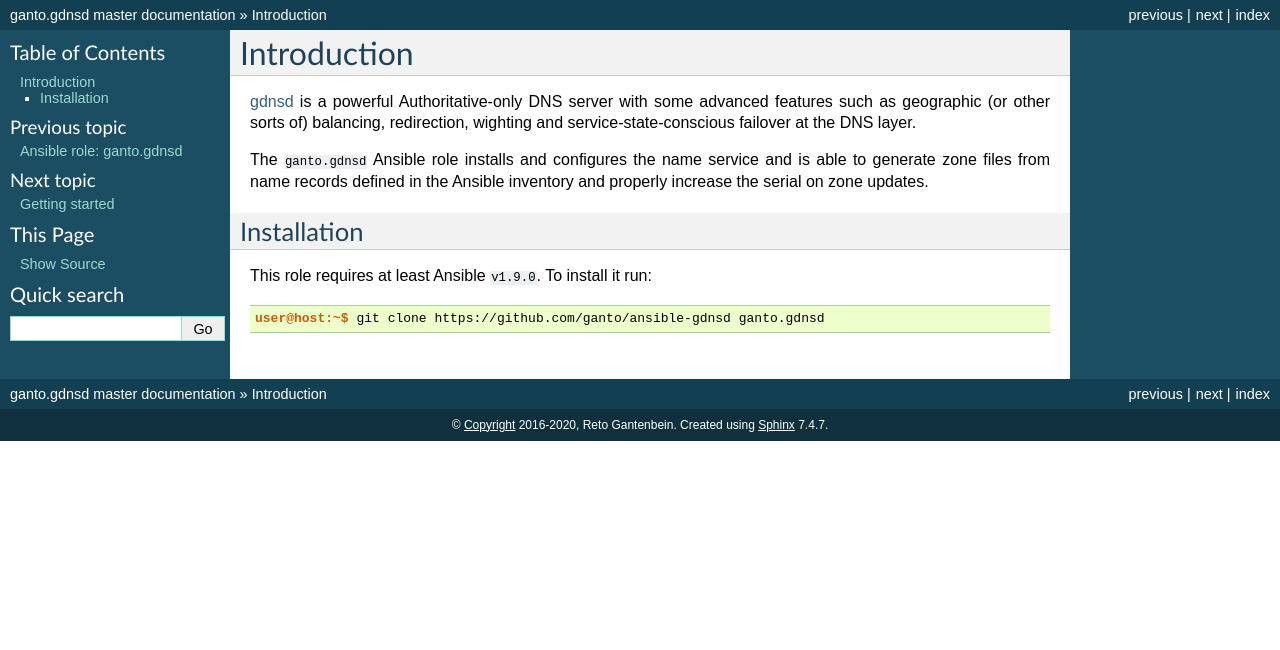
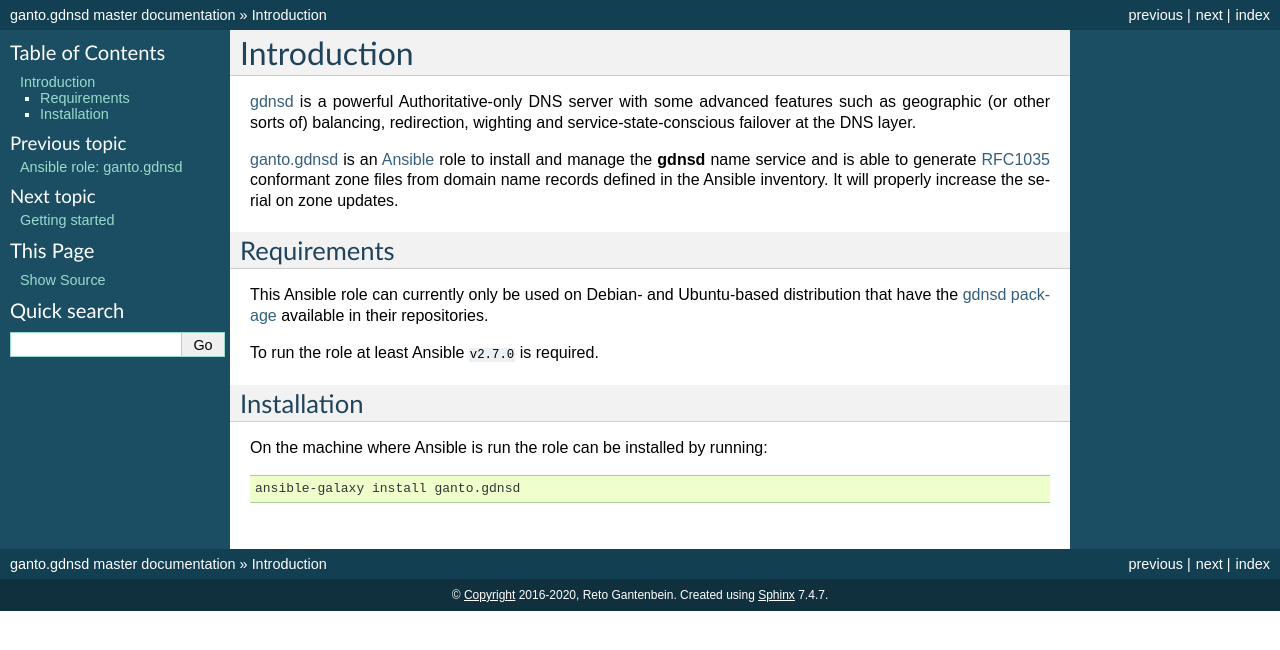
Before and after one commit to ganto/ansible-gdnsd, a Sphinx documentation site: the page built from docs/introduction.rst, in a window 1280 px wide. Shown: the top 650 px of the page. Built offline with Sphinx 7.4.7, drawn with Linux system fonts in a browser that asks for light colours; pages that are not in the unit, such as notebooks, are missing from menus.

Commit message:
docs: Add requirements and Ansible Galaxy install to introduction

```diff
--- a/docs/introduction.rst
+++ b/docs/introduction.rst
@@ -1,22 +1,40 @@
 Introduction
 ============
 
-`gdnsd <http://gdnsd.org/>`_ is a powerful Authoritative-only DNS server with
+`gdnsd <https://gdnsd.org/>`_ is a powerful Authoritative-only DNS server with
 some advanced features such as geographic (or other sorts of) balancing,
 redirection, wighting and service-state-conscious failover at the DNS layer.
 
-The ``ganto.gdnsd`` Ansible role installs and configures the name service and
-is able to generate zone files from name records defined in the Ansible
-inventory and properly increase the serial on zone updates.
+`ganto.gdnsd <https://galaxy.ansible.com/ganto/gdnsd>`_ is an `Ansible
+<https://www.ansible.com>`_ role to install and manage the :program:`gdnsd`
+name service and is able to generate `RFC1035
+<https://tools.ietf.org/html/rfc1035>`_ conformant zone files from domain name
+records defined in the Ansible inventory. It will properly increase the serial
+on zone updates.
+
+
+.. _gdnsd_requirements:
+
+Requirements
+~~~~~~~~~~~~
+
+This Ansible role can currently only be used on Debian- and Ubuntu-based
+distribution that have the `gdnsd package <https://tracker.debian.org/pkg/gdnsd>`_
+available in their repositories.
+
+To run the role at least Ansible ``v2.7.0`` is required.
+
+
+.. _gdnsd_installation:
 
 Installation
 ~~~~~~~~~~~~
 
-This role requires at least Ansible ``v1.9.0``. To install it run:
+On the machine where Ansible is run the role can be installed by running:
 
 .. code-block:: console
 
-   user@host:~$ git clone https://github.com/ganto/ansible-gdnsd ganto.gdnsd
+   ansible-galaxy install ganto.gdnsd
 
 ..
  Local Variables:
```
